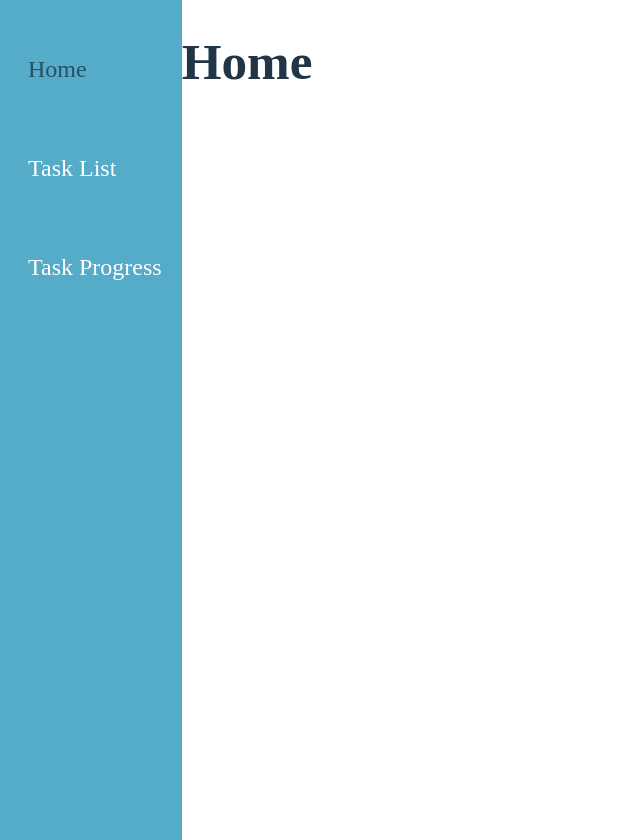
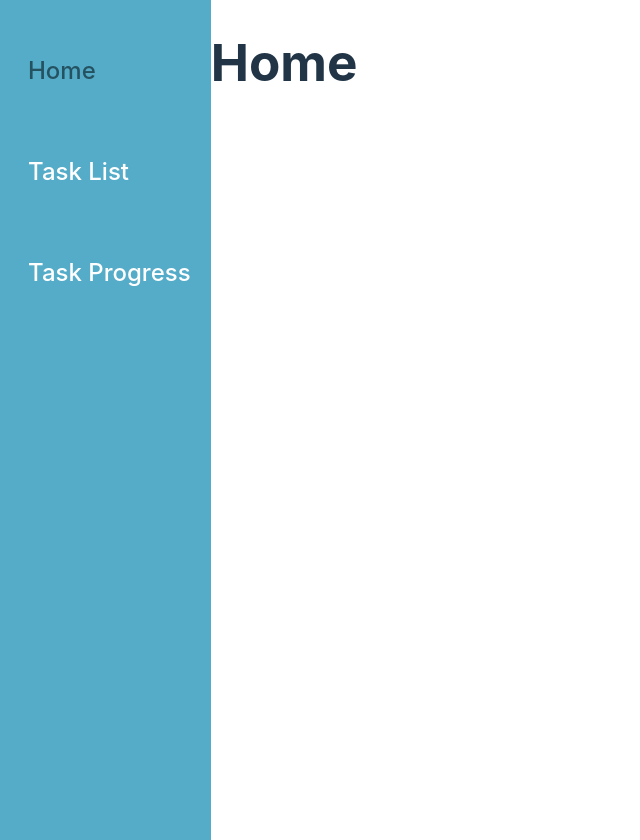
Before and after one commit to Aryu16/kanban-app, a React (Vite) app: page / in a window 1280 px wide. Shown: the whole page, without its empty margins (0-640 px from the left). Built offline with nearby package versions, Linux system fonts and the light colour scheme; the HTML template or start-up script is replaced by a standard one.

Commit message:
perbaikan css

```diff
--- a/src/index.css
+++ b/src/index.css
@@ -1,7 +1,6 @@
 :root {
-  :root {
-    font-family: Inter, system-ui, Avenir, Helvetica, Arial, sans-serif;
-  }
+
+ font-family: Inter, system-ui, Avenir, Helvetica, Arial, sans-serif;
 
 }
 
```
